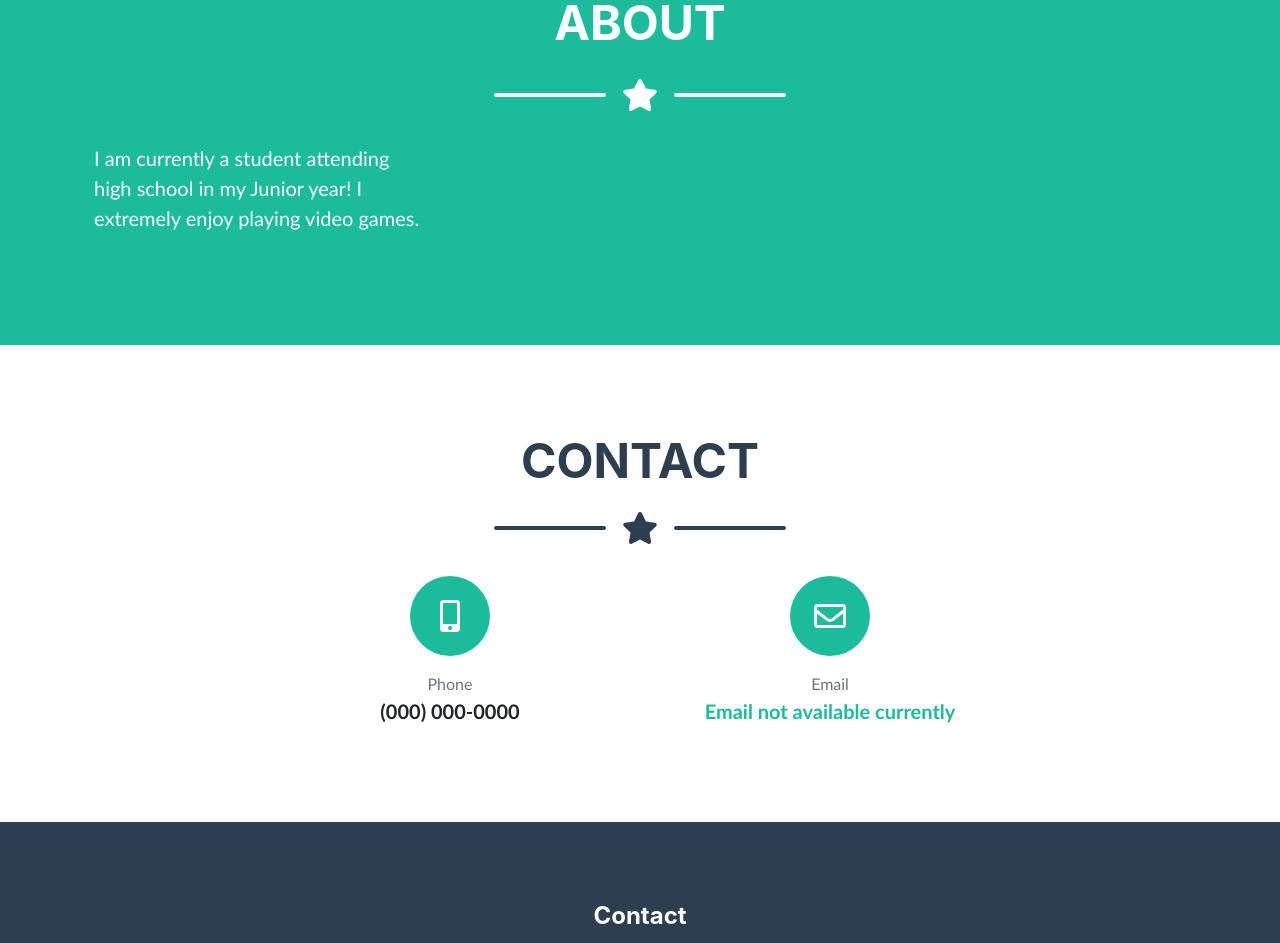
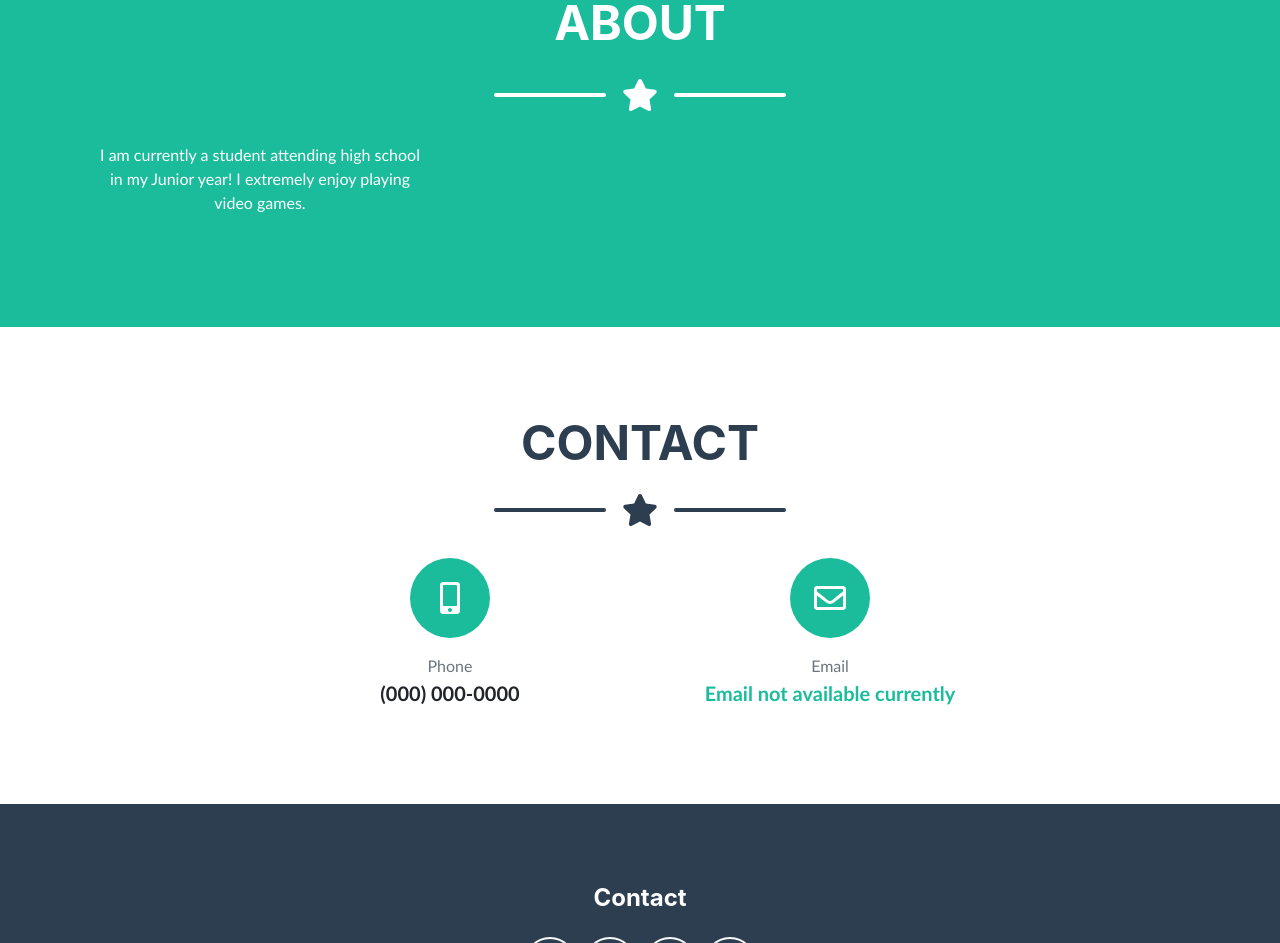
Before and after one commit to AksharDP/Portfolio, a plain HTML site: page index.html in a window 1280 px wide. Shown: the part 1754-2697 px from the top of the page. Drawn offline with nearby package versions, Linux system fonts and the light colour scheme; a web font is replaced by a local one.

Commit message:
Website Personalization Log #1 Fix

```diff
--- a/css/body.css
+++ b/css/body.css
@@ -39,3 +39,7 @@
     unicode-range: U+0000-00FF, U+0131, U+0152-0153, U+02BB-02BC, U+02C6, U+02DA, U+02DC,
         U+2000-206F, U+2074, U+20AC, U+2122, U+2191, U+2193, U+2212, U+2215, U+FEFF, U+FFFD;
 }
+
+.aboutme {
+    text-align: center;
+}
--- a/index.html
+++ b/index.html
@@ -283,7 +283,7 @@
                 <!-- About Section Content-->
                 <div class="row">
                     <div class="col-lg-4 mr-auto">
-                        <p class="pre-wrap lead">I am currently a student attending high school in my Junior year! I extremely enjoy playing video games.</p>
+                        <p class="aboutme">I am currently a student attending high school in my Junior year! I extremely enjoy playing video games.</p>
                     </div>
                 </div>
             </div>
```
